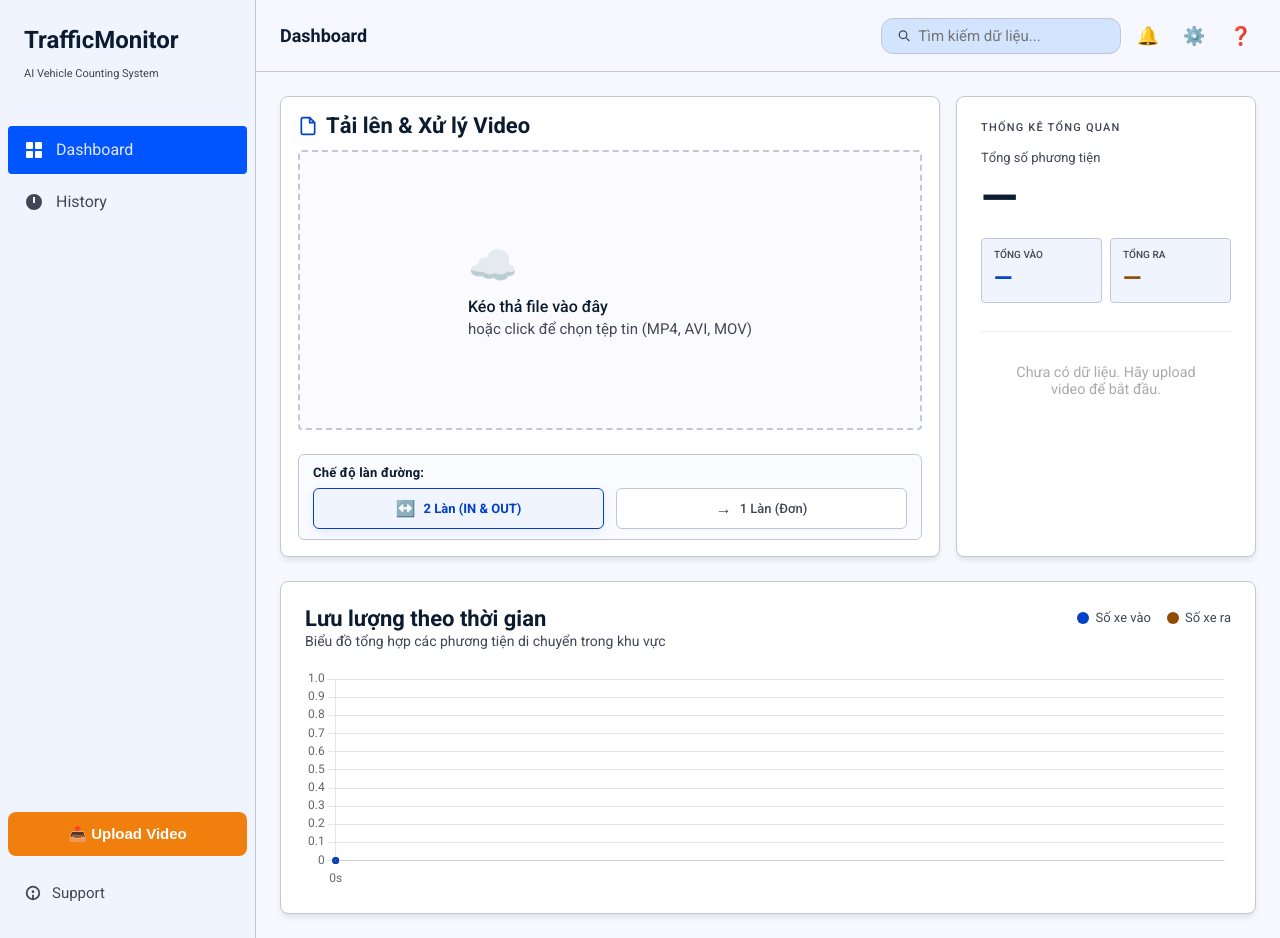
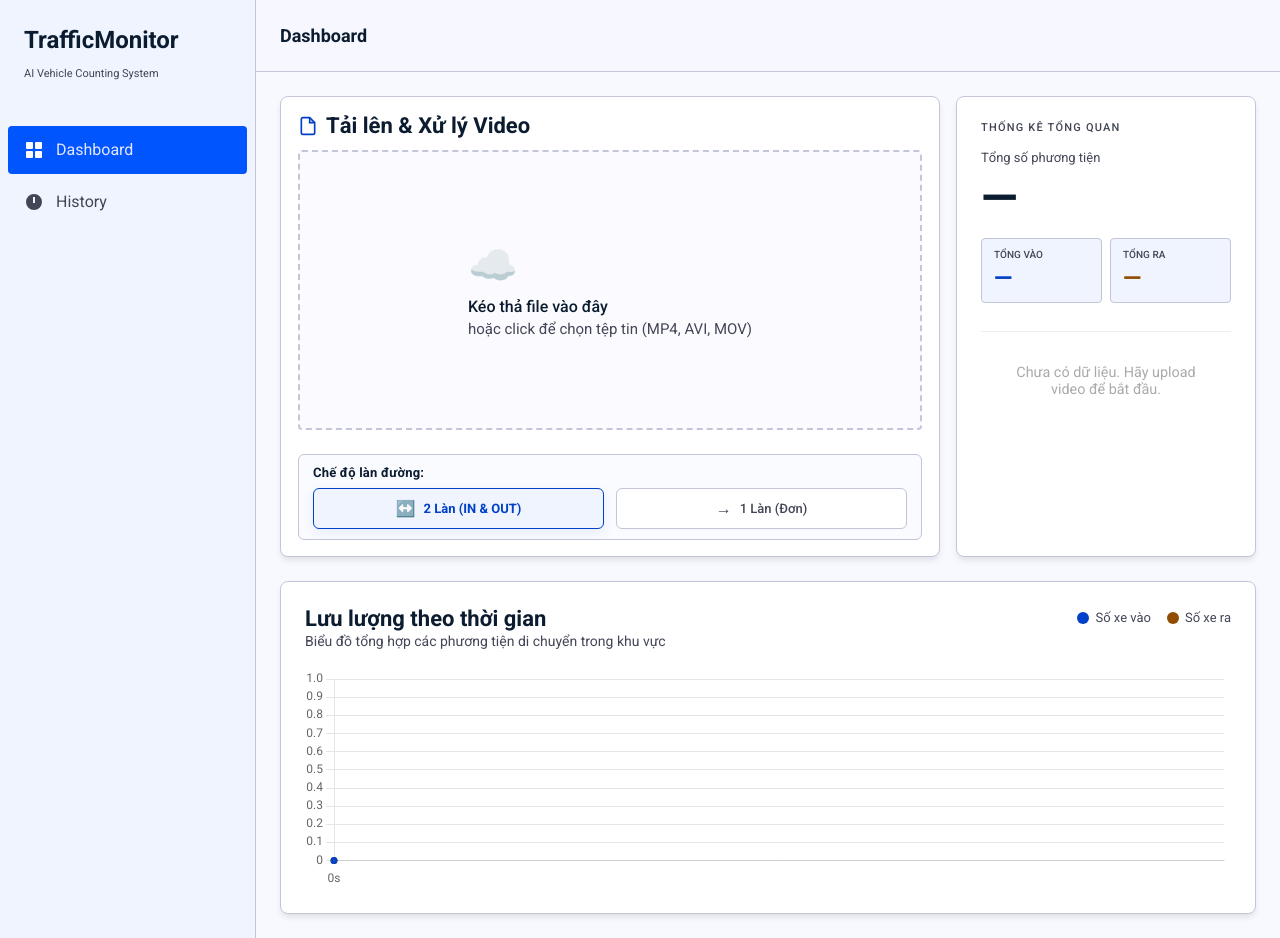
Before and after one commit to QuyTran25/vehicle-counting-web-app, a FastAPI app: page / in a window 1280 px wide. Run offline with FastAPI, Linux system fonts and the light colour scheme; data comes from the database, SQL or seed files in the repository; both versions use the stored data as it was after the commit.

Commit message:
update UI

```diff
--- a/templates/dashboard.html
+++ b/templates/dashboard.html
@@ -40,13 +40,7 @@
       </nav>
     </div>
     <div class="sidebar-bottom">
-      <button class="btn-upload-video" onclick="window.location.href='/'">
-        📤 Upload Video
-      </button>
-      <a class="support-link" href="#">
-        <svg width="18" height="18" viewBox="0 0 20 20" fill="currentColor"><path d="M10 2a8 8 0 100 16A8 8 0 0010 2zm0 2a6 6 0 110 12A6 6 0 0110 4zm0 3a1.5 1.5 0 100 3 1.5 1.5 0 000-3zm-1 5h2v4H9v-4z"/></svg>
-        Support
-      </a>
+      <!-- Removed buttons as requested -->
     </div>
   </aside>
 
@@ -55,15 +49,7 @@
     <header class="topnav">
       <span class="topnav-title">Dashboard</span>
       <div class="topnav-right">
-        <div class="search-box">
-          <svg width="14" height="14" viewBox="0 0 20 20" fill="none" stroke="#434656" stroke-width="2"><circle cx="8" cy="8" r="6"/><line x1="13" y1="13" x2="18" y2="18"/></svg>
-          <input type="text" id="searchInput" placeholder="Tìm kiếm dữ liệu..." />
-        </div>
-        <div class="topnav-icons">
-          <button>🔔</button>
-          <button>⚙️</button>
-          <button>❓</button>
-        </div>
+        <!-- Removed search box and icons -->
       </div>
     </header>
 
```
Also changed, not shown: app/config.py (+12 -12 lines), templates/history.html (+2 -16 lines), database.db.
